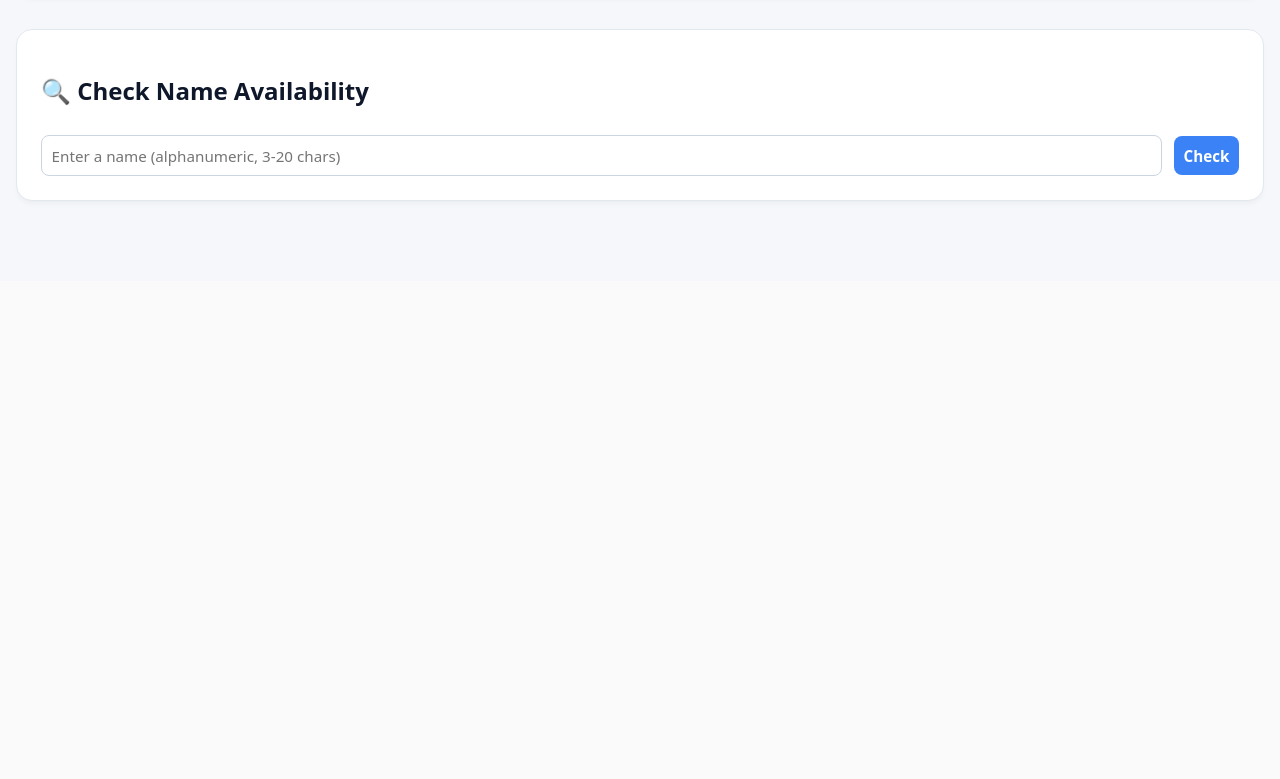
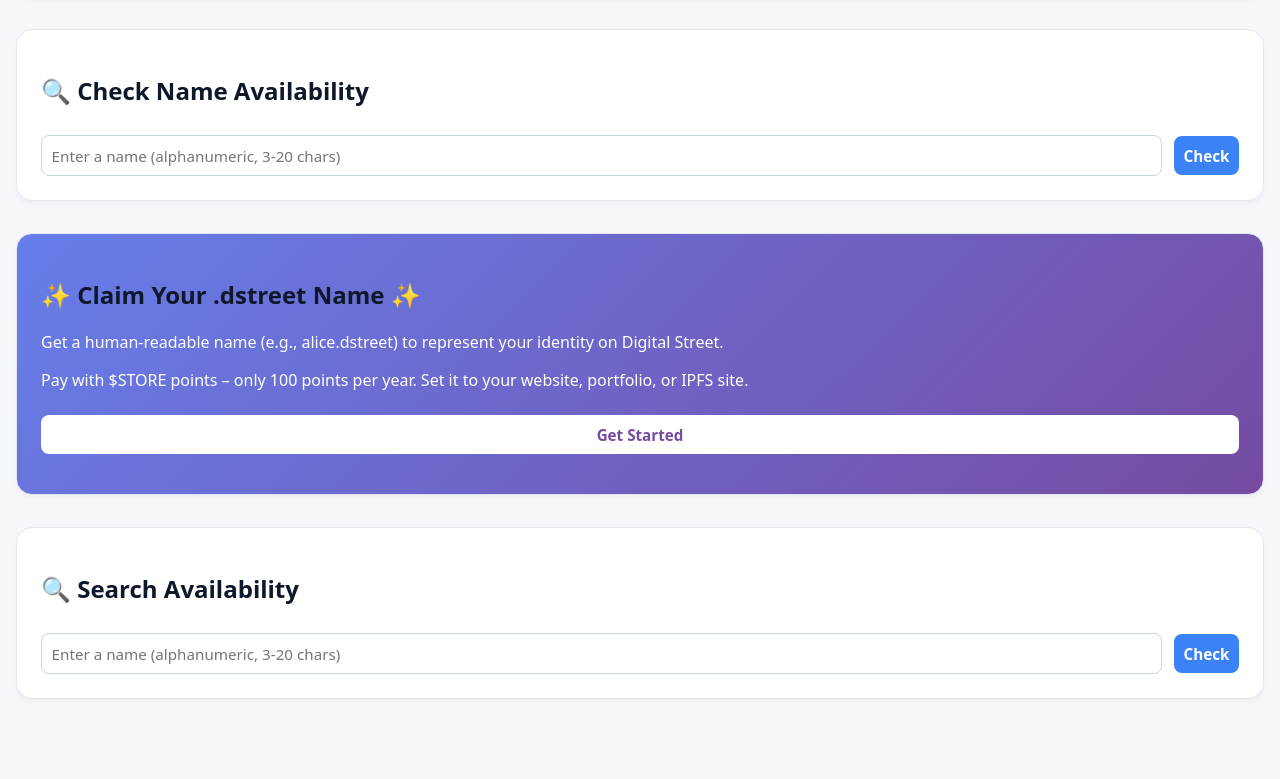
Before and after one commit to ondstreet/dstreet-points, a Flask app: page / in a window 1280 px wide. Shown: the part 2926-3705 px from the top of the page. Before the commit the page ends 3128 px from the top, so only its background shows below. Run offline with Flask 3, Linux system fonts and the light colour scheme; data comes from the database, SQL or seed files in the repository; data that the repository does not hold is empty; parts of the project's set-up code (start-up, migrations or seed data) failed here and were passed over.

Commit message:
Update points_dashboard.html

```diff
--- a/templates/points_dashboard.html
+++ b/templates/points_dashboard.html
@@ -280,6 +280,22 @@
     <div id="availabilityResult"></div>
 </div>
 
+<div class="card" style="background: linear-gradient(135deg, #667eea 0%, #764ba2 100%); color: white;">
+    <h2>✨ Claim Your .dstreet Name ✨</h2>
+    <p>Get a human‑readable name (e.g., alice.dstreet) to represent your identity on Digital Street.</p>
+    <p>Pay with $STORE points – only 100 points per year. Set it to your website, portfolio, or IPFS site.</p>
+    <button onclick="document.getElementById('registerName').focus();" style="background: white; color: #764ba2;">Get Started</button>
+</div>
+
+<div class="card">
+    <h2>🔍 Search Availability</h2>
+    <div class="inline-group">
+        <input type="text" id="checkNameInput" placeholder="Enter a name (alphanumeric, 3-20 chars)">
+        <button onclick="checkAvailability()">Check</button>
+    </div>
+    <div id="availabilityResult"></div>
+</div>
+
 <script>
     const API_BASE = 'http://127.0.0.1:5000/api/points';
 
@@ -438,7 +454,6 @@
         }, 4000);
     }
 
-
     async function checkName() {
         const name = document.getElementById('checkName').value.trim();
         if (!name) return;
@@ -550,6 +565,7 @@
         }
     }
 
+
     // Load balance and proposals on page load
     window.onload = () => {
         fetchBalance();
```
